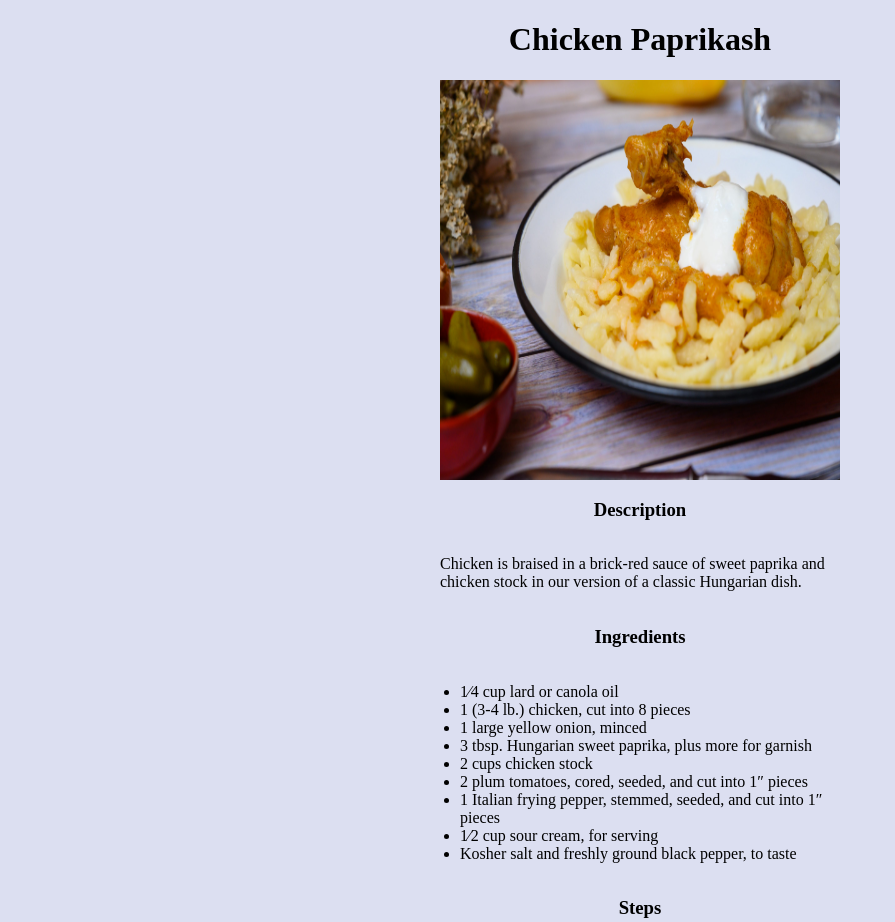
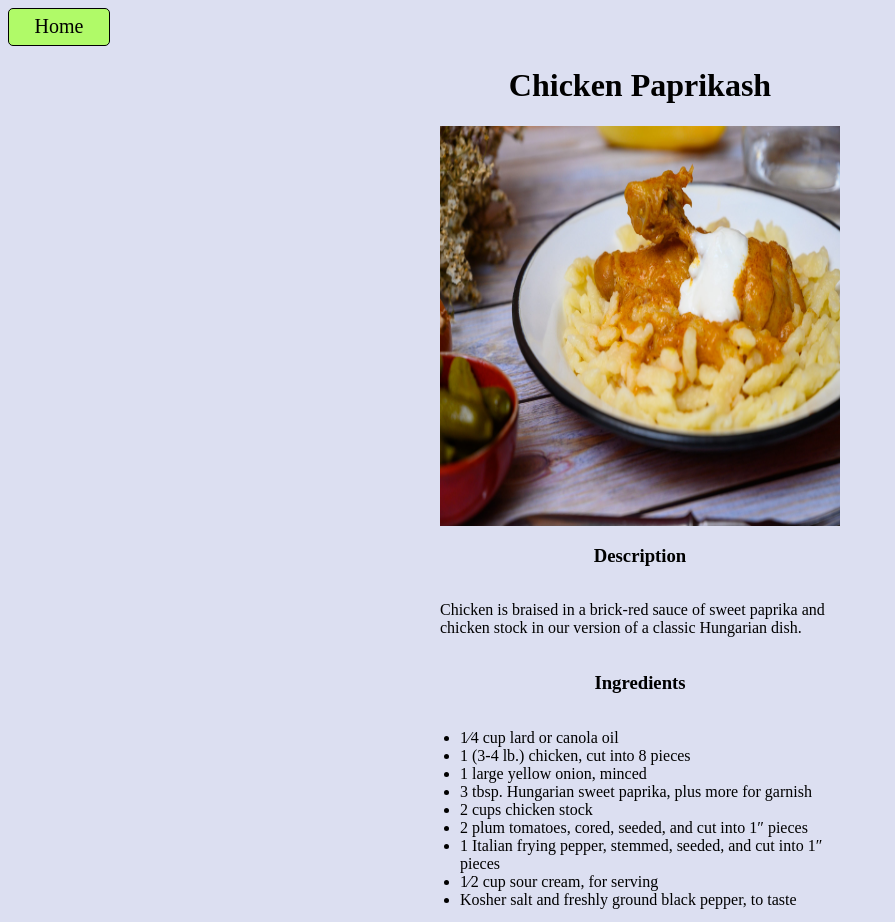
Before and after one commit to TeapotinSpace/odin-recipes, a plain HTML site: page recipes/paprikash.html in a window 1280 px wide. Shown: the top 922 px of the page, without its empty margins (0-895 px from the left). Drawn offline with Linux system fonts and the light colour scheme.

Commit message:
added home button

```diff
--- a/recipes/paprikash.html
+++ b/recipes/paprikash.html
@@ -9,6 +9,7 @@
     </head>
     <body>
     <div class="content">
+        <div><a href="../index.html" class="btn">Home</a></div>
         <h1>Chicken Paprikash</h1>
         <div class="section">
             <img src="../recipes/images/paprikash.jpeg" alt="picture of chicken paprikash">
--- a/styles.css
+++ b/styles.css
@@ -19,3 +19,16 @@ h3,
     justify-content: center;
     align-items: center;
 }
+.btn {
+    font-size: 20px;
+    width: 100px;
+    height: 30px;
+    display: block;
+    text-decoration: none;
+    color: black;
+    background-color: rgba(172, 253, 90, 0.904);
+    border: black 1px solid;
+    border-radius: 5px;
+    text-align: center;
+    padding-top: 6px;
+}
```
Also changed, not shown: recipes/halalchicken.html (+1 -1 lines), recipes/shakshuka.html (+1 -0 lines).
